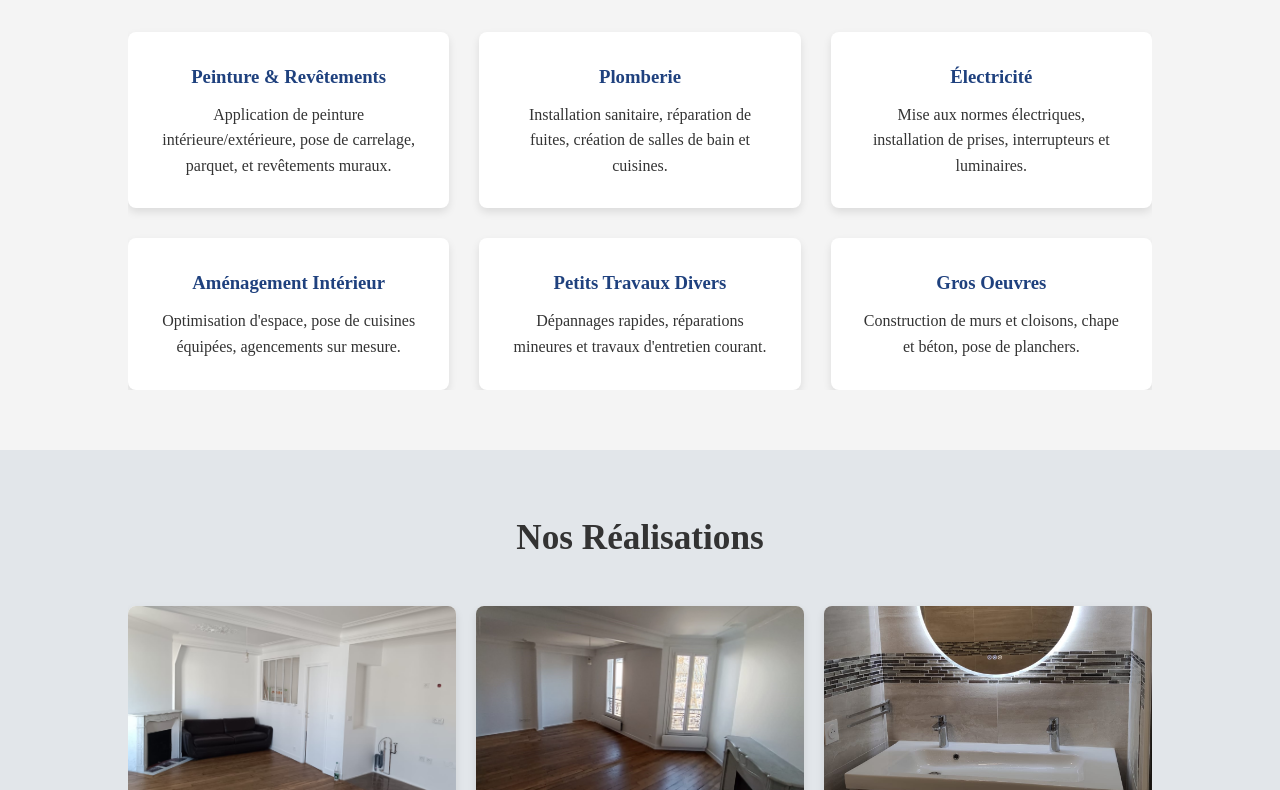
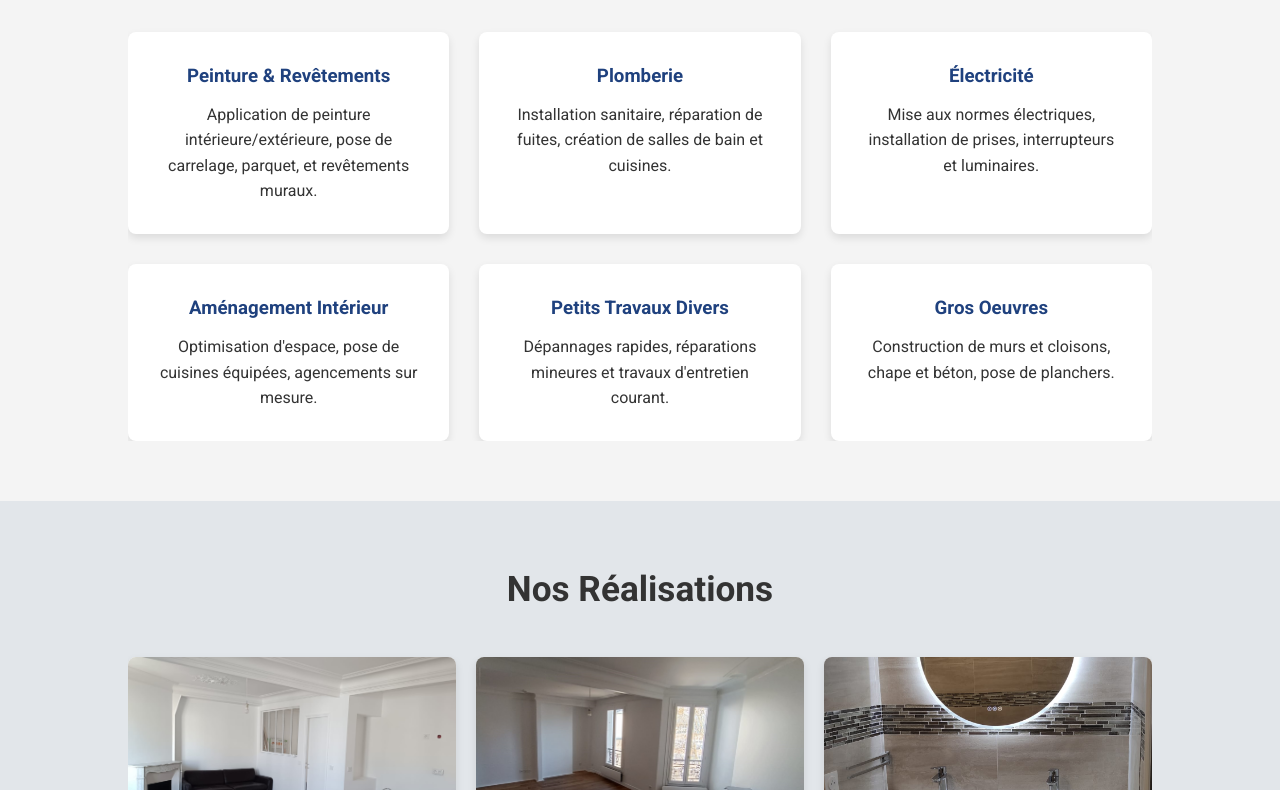
Before and after one commit to decorenova/decorenova, a plain HTML site: page index.html in a window 1280 px wide. Shown: the part 723-1513 px from the top of the page. Drawn offline with nearby package versions, Linux system fonts and the light colour scheme.

Commit message:
Update style.css

```diff
--- a/style.css
+++ b/style.css
@@ -14,7 +14,6 @@ html {
 body {
     font-family: 'Roboto', sans-serif;
     line-height: 1.6;
-    font-family: 'TeXGyreTermes', serif;
     color: #333;
     background-color: #f4f4f4;
 }
```
